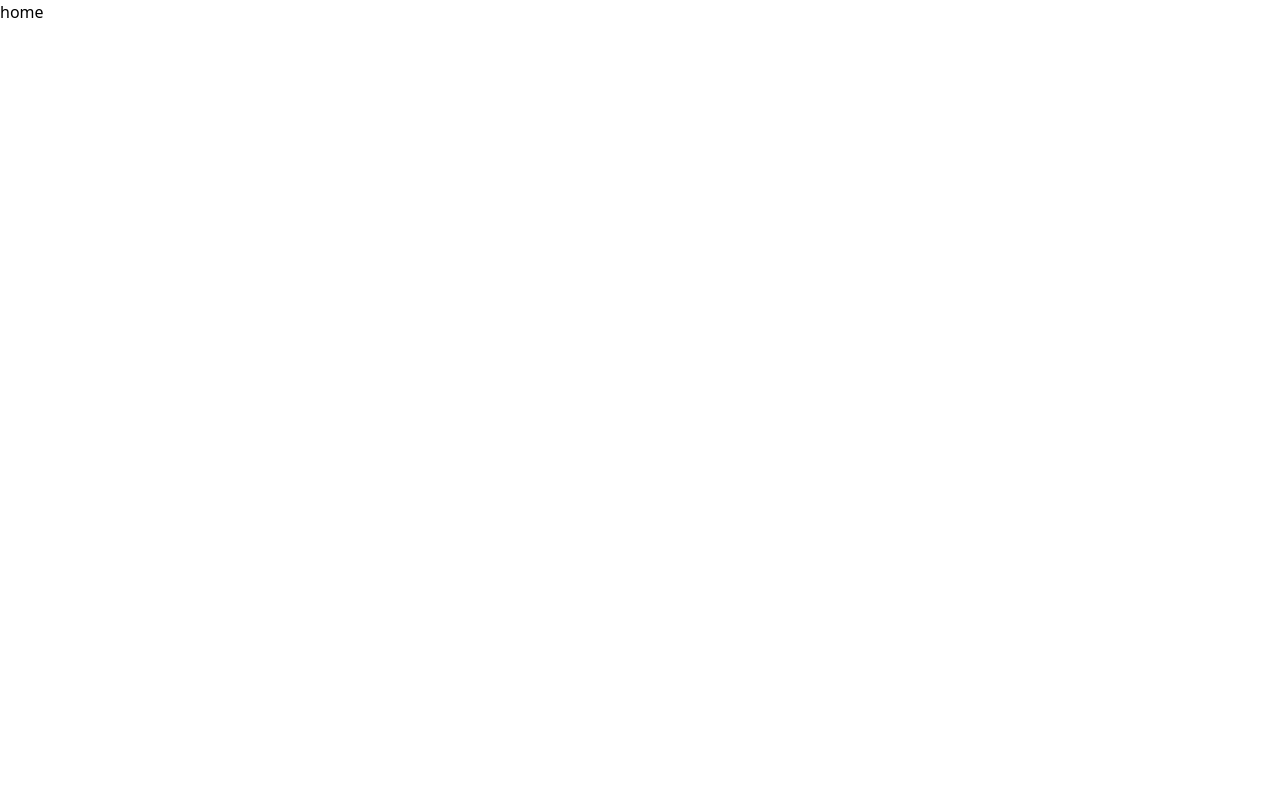
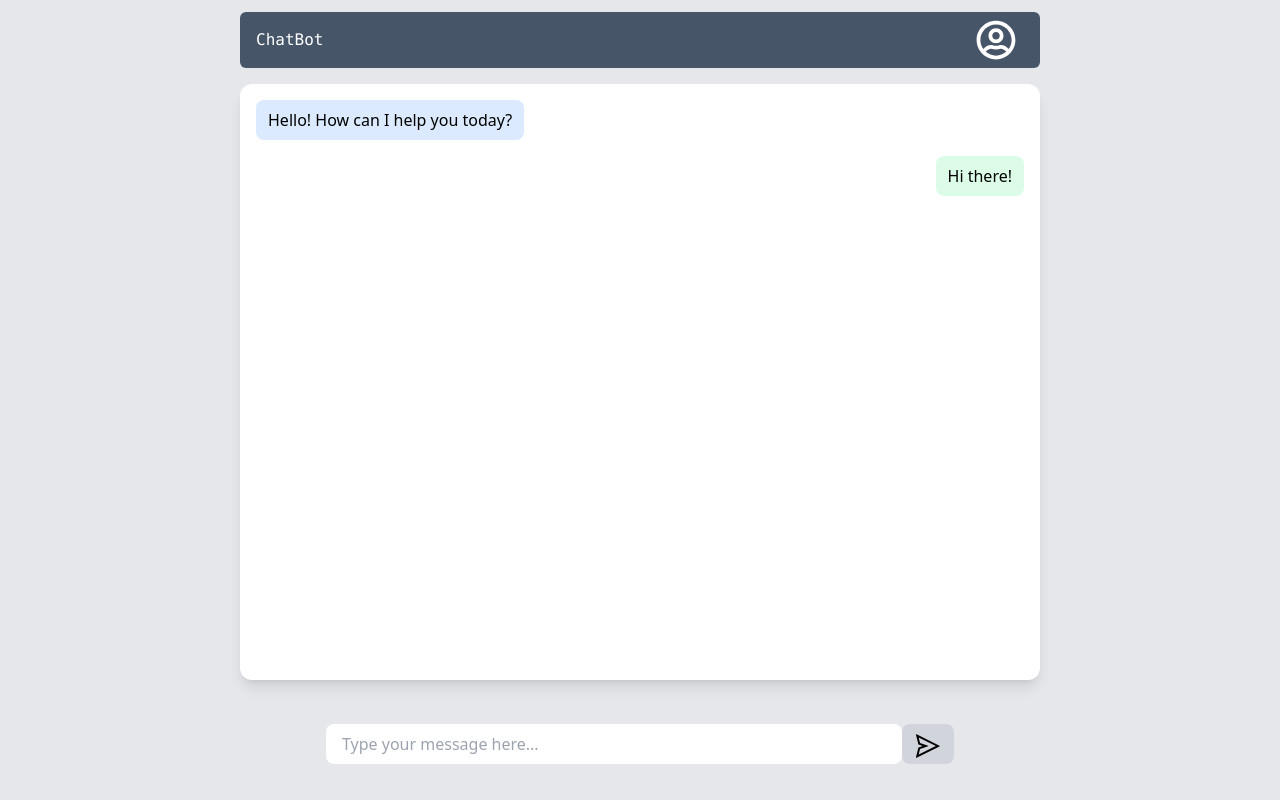
Before and after one commit to kiran-11123/ChatBot, a React (Vite) app in the folder frontend/: page /home in a window 1280 px wide. Built offline with nearby package versions, Linux system fonts and the light colour scheme.

Commit message:
doing frontend

```diff
--- a/frontend/package.json
+++ b/frontend/package.json
@@ -14,6 +14,7 @@
     "axios": "^1.12.2",
     "react": "^19.1.1",
     "react-dom": "^19.1.1",
+    "react-icons": "^5.5.0",
     "react-router-dom": "^7.9.1"
   },
   "devDependencies": {
--- a/frontend/src/components/Home.tsx
+++ b/frontend/src/components/Home.tsx
@@ -1,9 +1,57 @@
+import React from 'react';
+import { FaRegUserCircle } from 'react-icons/fa';// Assuming this is imported
+import { AiOutlineSend } from 'react-icons/ai';
+
+function ChatLayout() {
+
+  async function sendRequest(){
+
+  }
+  return (
+    <div className="flex flex-col min-h-screen w-full px-2 py-2 bg-gray-200 text-black">
+      {/* Header */}
+      <div className="flex items-center justify-between px-4 py-2 mt-1 bg-slate-600 text-white rounded-md z-10 w-full max-w-[800px] mx-auto">
+        <div className="font-mono">ChatBot</div>
+        <div className="flex items-center">
+          <FaRegUserCircle  className="mr-2 text-white w-10 h-10" />
+        </div>
+      </div>
+
+      {/* Middle "Text Area" - Chat Messages Space (fills remaining height, scrollable) */}
+      <div className="flex-1 w-full max-w-[800px] mx-auto mt-4 mb-4 bg-white rounded-xl overflow-y-auto p-4 shadow-lg">
+        {/* Example chat messages - this acts like your "text area" for content */}
+        <div className="flex flex-col space-y-4 overflow-auto">
+          <div className="flex justify-start">
+            <div className="bg-blue-100 rounded-lg px-3 py-2 max-w-xs">
+              <p>Hello! How can I help you today?</p>
+            </div>
+          </div>
+          <div className="flex justify-end">
+            <div className="bg-green-100 rounded-lg px-3 py-2 max-w-xs">
+              <p>Hi there!</p>
+            </div>
+          </div>
+          {/* Add more messages here as needed */}
+        </div>
+      </div>
 
 
-const Home = () => {
-  return (
-    <div>home</div>
-  )
+      <div className="w-[800px] mx-auto h-24  rounded-xl flex items-center justify-center">
+        <input
+          type="text"
+          placeholder="Type your message here..."
+          className="w-full max-w-xl h-10  px-4 py-2 rounded-lg outline-none"
+        />
+
+        <div className='bg-gray-300 px-3 py-2 rounded-lg h-10 flex'>
+          <button onClick={sendRequest}><AiOutlineSend className='w-7 h-7  rounded-md text-center '/><span className='hidden'>hi</span></button>
+         </div>
+
+
+
+      </div>
+    </div>
+  );
 }
 
-export default Home
+export default ChatLayout;
```
Also changed, not shown: 2 other files (tests, documents, lock files or other folders).
